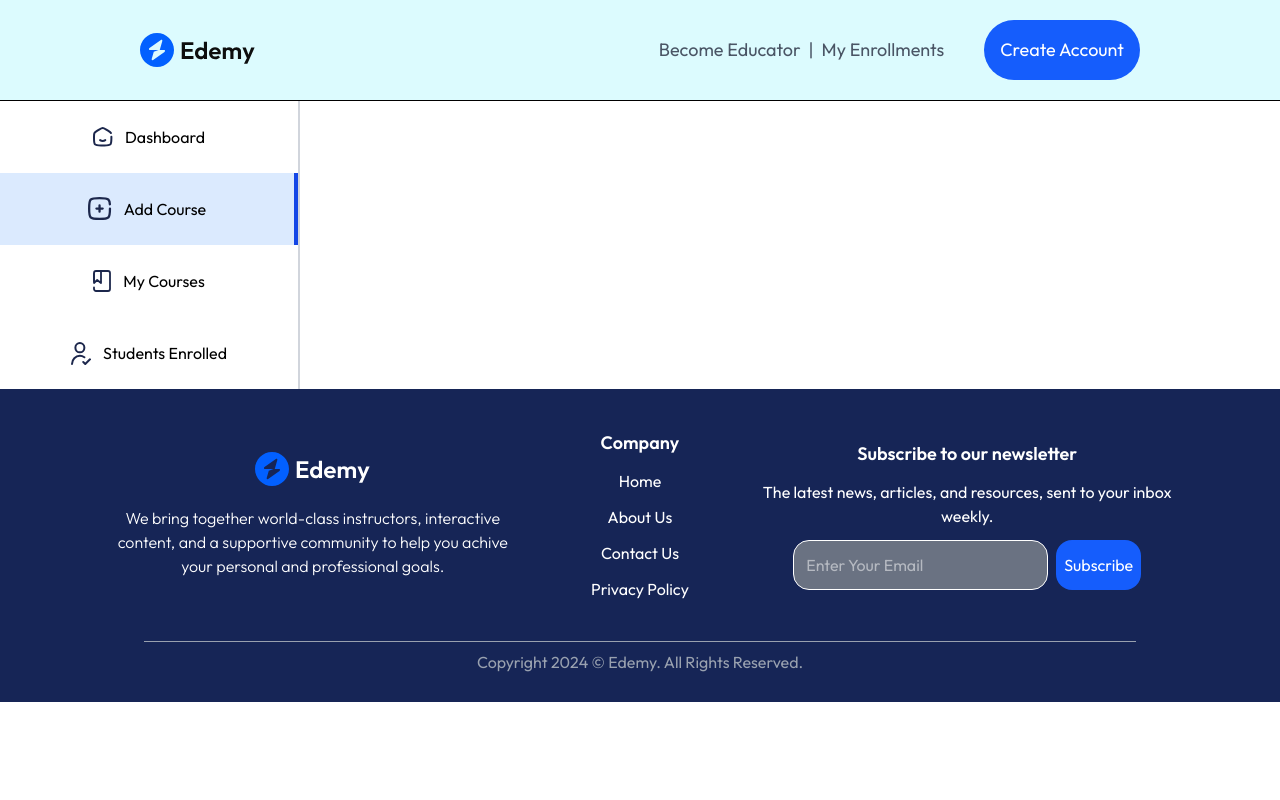
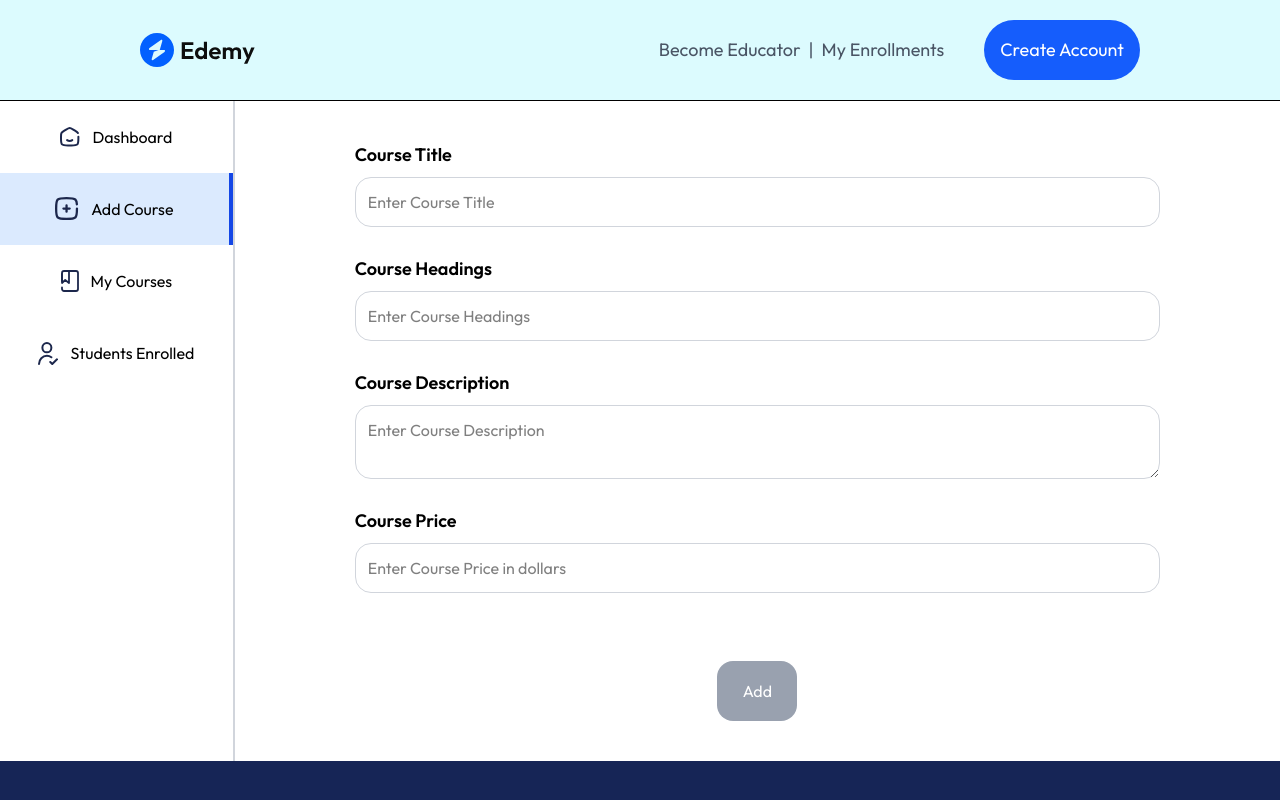
Before and after one commit to AkshitGarg24/Full-Stack-LMS-Project, a React (Vite) app in the folder client/: page /educator/add-course in a window 1280 px wide. Shown: the top 800 px of the page. Built offline with nearby package versions, Linux system fonts and the light colour scheme; no server answers.

Commit message:
Completed Add-Course Page

```diff
--- a/client/src/components/educator/Sidebar.jsx
+++ b/client/src/components/educator/Sidebar.jsx
@@ -6,7 +6,7 @@ const Sidebar = () => {
   const { pathname } = useLocation();
 
   return (
-    <div className="grid grid-rows-4 border-r-2 border-gray-300 w-75 h-full">
+    <div className="grid grid-rows-4 w-75 h-full">
       <Link to='/educator/dashboard'><div className={`flex gap-3 w-full h-18 items-center justify-center ${pathname == '/educator/dashboard' && "bg-blue-100 border-r-4 border-blue-700"}`}>
         <img src={assets.home_icon} alt="home_icon" />
         <p>Dashboard</p>
--- a/client/src/pages/educator/AddCourse.jsx
+++ b/client/src/pages/educator/AddCourse.jsx
@@ -3,8 +3,26 @@ import { Sidebar } from '../../components/educator'
 
 const AddCourse = () => {
   return (
-    <div>
-    </div>
+    <form className='px-30 py-10 border-l-2 border-gray-300 flex flex-col gap-7 w-full justify-center'>
+      <div className='flex flex-col gap-2'>
+        <p className='text-lg font-semibold'>Course Title</p>
+        <input className='border-1 border-gray-300 p-3 rounded-2xl' type="text" placeholder='Enter Course Title' />
+      </div>
+      <div className='flex flex-col gap-2'>
+        <p className='text-lg font-semibold'>Course Headings</p>
+        <input className='border-1 border-gray-300 p-3 rounded-2xl' type="text" placeholder='Enter Course Headings' />
+      </div>
+      <div className='flex flex-col gap-2'>
+        <p className='text-lg font-semibold'>Course Description</p>
+        <textarea className='border-1 border-gray-300 p-3 rounded-2xl' placeholder='Enter Course Description' />
+      </div>
+      <div className='flex flex-col gap-2'>
+        <p className='text-lg font-semibold'>Course Price</p>
+        <input className='border-1 border-gray-300 p-3 rounded-2xl' type="number" placeholder='Enter Course Price in dollars' />
+      </div>
+      <div className='flex justify-center'>
+      <button className='p-2 bg-gray-400 w-20 h-15 rounded-2xl text-white cursor-pointer hover:bg-gray-500 mt-10' type='submit'>Add</button></div>
+    </form>
   )
 }
 
--- a/client/src/pages/educator/Educator.jsx
+++ b/client/src/pages/educator/Educator.jsx
@@ -4,7 +4,7 @@ import { Sidebar } from '../../components/educator'
 
 const Educator = () => {
   return (
-    <div>
+    <div className='flex'>
       <Sidebar />
       <Outlet />
     </div>
```
